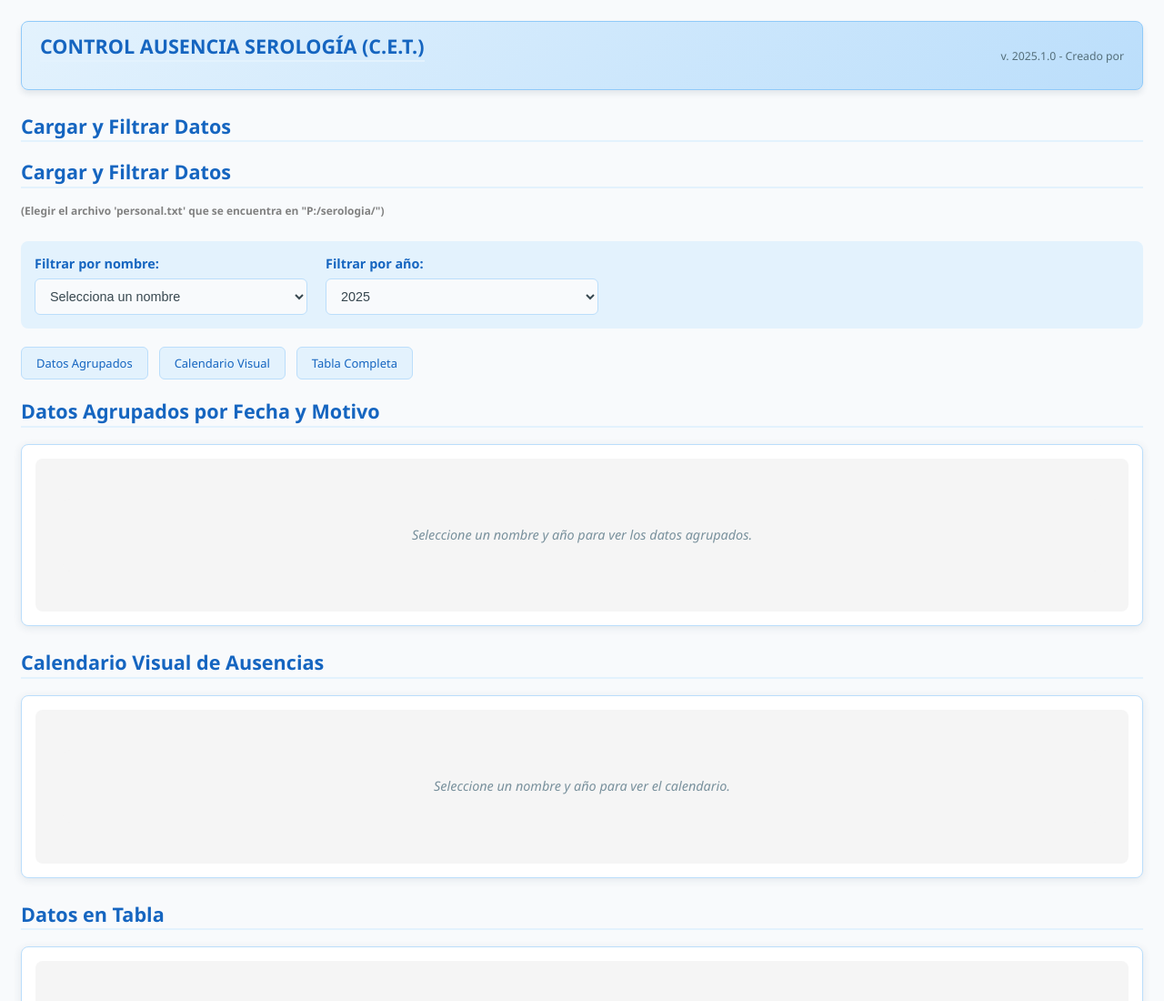
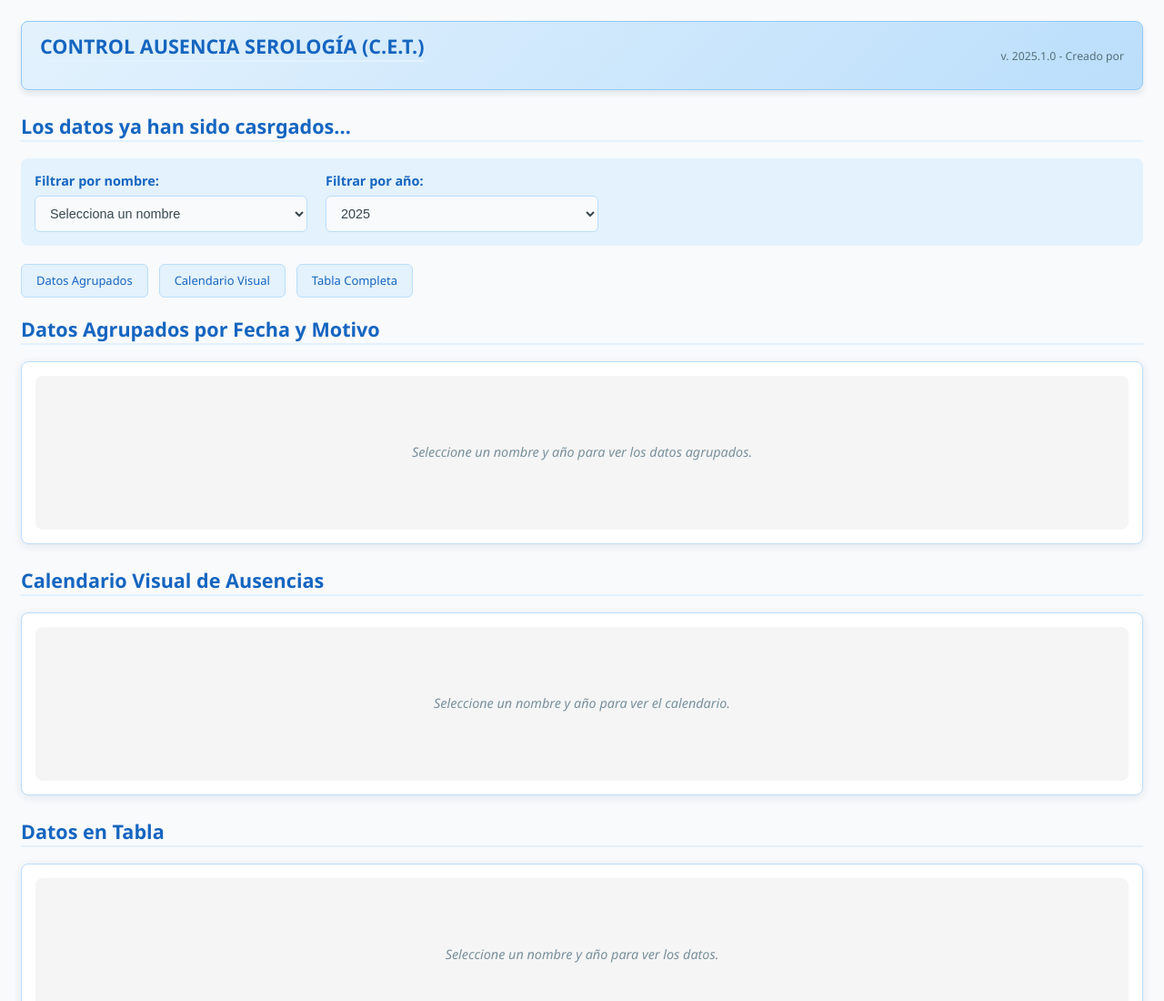
Before and after one commit to MyLittleOwl1/mylittleowl1.github.io, a plain HTML site: page index.html in a window 1280 px wide. Shown: the top 1100 px of the page at 91% size. Drawn offline with Linux system fonts and the light colour scheme.

Commit message:
Update index.html

```diff
--- a/index.html
+++ b/index.html
@@ -14,10 +14,10 @@
             <p>v. 2025.1.0 - Creado por </p>
         </div>
 
-        <h2>Cargar y Filtrar Datos</h2>
-            <h2>Cargar y Filtrar Datos</h2>
-            <!--<input type="file" id="fileInput" accept=".txt, .csv">-->
-            <h5>(Elegir el archivo 'personal.txt' que se encuentra en "P:/serologia/")</h5>
+        <h2>Los datos ya han sido casrgados...</h2>
+           <!-- <h2>Cargar y Filtrar Datos</h2>
+            <input type="file" id="fileInput" accept=".txt, .csv">
+            <h5>(Elegir el archivo 'personal.txt' que se encuentra en "P:/serologia/")</h5> -->
         <div class="filtros">
             <div class="filtro-item">
                 <label for="filtroNombre">Filtrar por nombre:</label>
```
